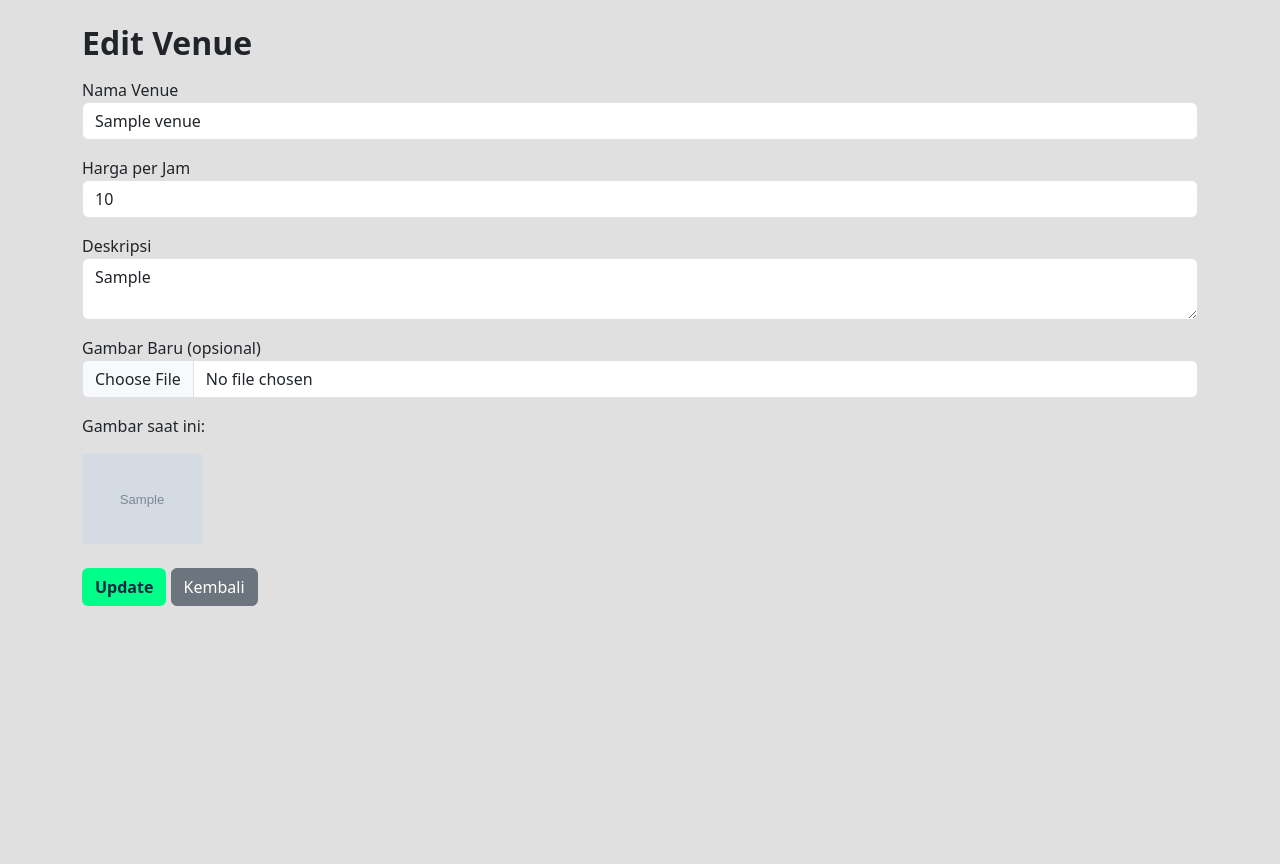
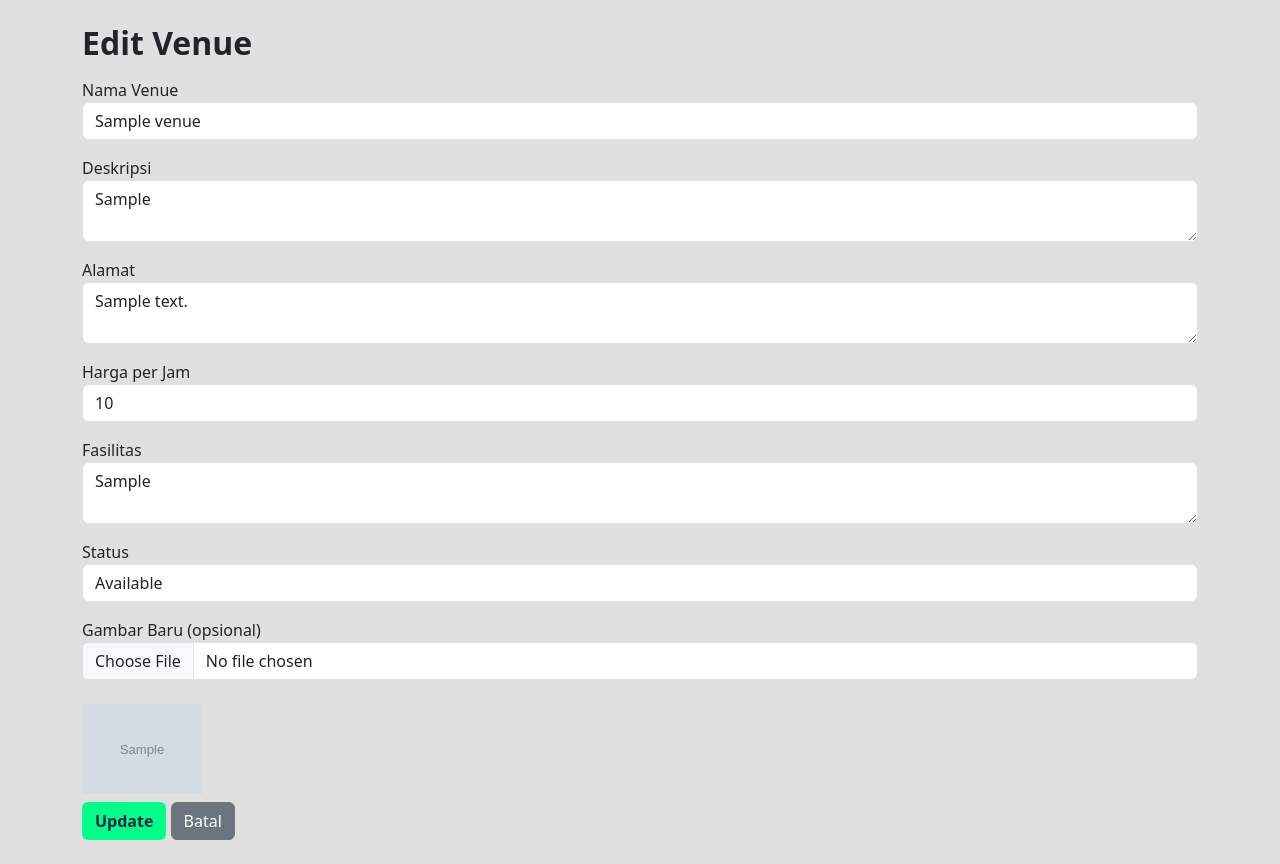
Before and after one commit to zhen1th/project_venuebook, a PHP site: page /admin/venues/edit.php?id=1 in a window 1280 px wide. Before the commit the page ends 606 px from the top, so only its background shows below. Run offline with PHP 8.4, Linux system fonts and the light colour scheme; the visitor is signed in with stand-in values (Sample User, id 1); tables that the repository leaves empty or names only in its code hold one stand-in row (values such as "Sample post"); grey boxes marked "Sample" are stand-in pictures.

Commit message:
perbaikan masalah pada edit dan delete

```diff
--- a/admin/venues/delete.php
+++ b/admin/venues/delete.php
@@ -10,14 +10,12 @@ if (!isset($_GET['id'])) {
 
 $id = $_GET['id'];
 
-// hapus gambar fisik
 $data = $mysqli->query("SELECT gambar FROM venues WHERE id=$id")->fetch_assoc();
 
 if ($data && $data['gambar'] && file_exists("../../assets/images/" . $data['gambar'])) {
     unlink("../../assets/images/" . $data['gambar']);
 }
 
-// hapus row
 $mysqli->query("DELETE FROM venues WHERE id=$id");
 
 header("Location: index.php");
--- a/admin/venues/edit.php
+++ b/admin/venues/edit.php
@@ -11,40 +11,62 @@ if (!isset($_GET['id'])) {
 $id = $_GET['id'];
 $venue = $mysqli->query("SELECT * FROM venues WHERE id=$id")->fetch_assoc();
 
-if (!$venue) {
-    die("Venue tidak ditemukan.");
-}
+if (!$venue) die("Venue tidak ditemukan!");
 
 $err = "";
 
 if ($_SERVER["REQUEST_METHOD"] === "POST") {
 
-    $nama = $_POST['nama'];
-    $harga = $_POST['harga'];
+    $nama = $_POST['nama_venue'];
     $deskripsi = $_POST['deskripsi'];
+    $alamat = $_POST['alamat'];
+    $harga = $_POST['harga_per_jam'];
+    $fasilitas = $_POST['fasilitas'];
+    $status = $_POST['status'];
 
-    if (!$nama || !$harga) {
-        $err = "Nama dan harga wajib diisi!";
+    if (!$nama || !$alamat || !$harga) {
+        $err = "Nama, alamat, dan harga wajib diisi!";
     } else {
 
-        // cek jika ada upload gambar baru
         if (!empty($_FILES['gambar']['name'])) {
             $gambarName = time() . "_" . $_FILES['gambar']['name'];
             move_uploaded_file($_FILES['gambar']['tmp_name'], "../../assets/images/" . $gambarName);
 
             $stmt = $mysqli->prepare("
-                UPDATE venues SET nama=?, harga=?, deskripsi=?, gambar=? WHERE id=?
+                UPDATE venues
+                SET nama_venue=?, deskripsi=?, alamat=?, harga_per_jam=?, fasilitas=?, gambar=?, status=?
+                WHERE id=?
             ");
-            $stmt->bind_param("sissi", $nama, $harga, $deskripsi, $gambarName, $id);
+            $stmt->bind_param(
+                "sssdsssi",
+                $nama,
+                $deskripsi,
+                $alamat,
+                $harga,
+                $fasilitas,
+                $gambarName,
+                $status,
+                $id
+            );
         } else {
             $stmt = $mysqli->prepare("
-                UPDATE venues SET nama=?, harga=?, deskripsi=? WHERE id=?
+                UPDATE venues
+                SET nama_venue=?, deskripsi=?, alamat=?, harga_per_jam=?, fasilitas=?, status=?
+                WHERE id=?
             ");
-            $stmt->bind_param("sisi", $nama, $harga, $deskripsi, $id);
+            $stmt->bind_param(
+                "sssdssi",
+                $nama,
+                $deskripsi,
+                $alamat,
+                $harga,
+                $fasilitas,
+                $status,
+                $id
+            );
         }
 
         $stmt->execute();
-
         header("Location: index.php");
         exit;
     }
@@ -79,6 +101,7 @@ if ($_SERVER["REQUEST_METHOD"] === "POST") {
 <body>
 
     <div class="container py-4">
+
         <h2 class="fw-bold mb-3">Edit Venue</h2>
 
         <?php if ($err): ?>
@@ -88,26 +111,39 @@ if ($_SERVER["REQUEST_METHOD"] === "POST") {
         <form method="POST" enctype="multipart/form-data">
 
             <label>Nama Venue</label>
-            <input type="text" name="nama" value="<?= $venue['nama'] ?>" class="form-control mb-3" required>
-
-            <label>Harga per Jam</label>
-            <input type="number" name="harga" value="<?= $venue['harga'] ?>" class="form-control mb-3" required>
+            <input type="text" name="nama_venue" class="form-control mb-3" value="<?= $venue['nama_venue'] ?>" required>
 
             <label>Deskripsi</label>
             <textarea name="deskripsi" class="form-control mb-3"><?= $venue['deskripsi'] ?></textarea>
+
+            <label>Alamat</label>
+            <textarea name="alamat" class="form-control mb-3"><?= $venue['alamat'] ?></textarea>
+
+            <label>Harga per Jam</label>
+            <input type="number" name="harga_per_jam" class="form-control mb-3" value="<?= $venue['harga_per_jam'] ?>"
+                required>
+
+            <label>Fasilitas</label>
+            <textarea name="fasilitas" class="form-control mb-3"><?= $venue['fasilitas'] ?></textarea>
+
+            <label>Status</label>
+            <select name="status" class="form-control mb-3">
+                <option value="available" <?= $venue['status'] == 'available' ? 'selected' : '' ?>>Available</option>
+                <option value="unavailable" <?= $venue['status'] == 'unavailable' ? 'selected' : '' ?>>Unavailable
+                </option>
+            </select>
 
             <label>Gambar Baru (opsional)</label>
             <input type="file" name="gambar" class="form-control mb-3">
 
             <?php if ($venue['gambar']): ?>
-            <p>Gambar saat ini:</p>
-            <img src="../../assets/images/<?= $venue['gambar'] ?>" width="120">
+            <img src="../../assets/images/<?= $venue['gambar'] ?>" width="120" class="my-2">
             <?php endif; ?>
 
-            <br><br>
+            <br>
 
             <button class="btn btn-neon">Update</button>
-            <a href="index.php" class="btn btn-secondary">Kembali</a>
+            <a href="index.php" class="btn btn-secondary">Batal</a>
 
         </form>
 
--- a/user/dashboard.php
+++ b/user/dashboard.php
@@ -3,8 +3,7 @@ require "../config/database.php";
 require "../config/session.php";
 require_login();
 
-// ambil semua venue
-$q = $mysqli->query("SELECT * FROM venues ORDER BY id DESC");
+$q = $mysqli->query("SELECT * FROM venues WHERE status='available' ORDER BY id ASC");
 ?>
 <!DOCTYPE html>
 <html>
```
